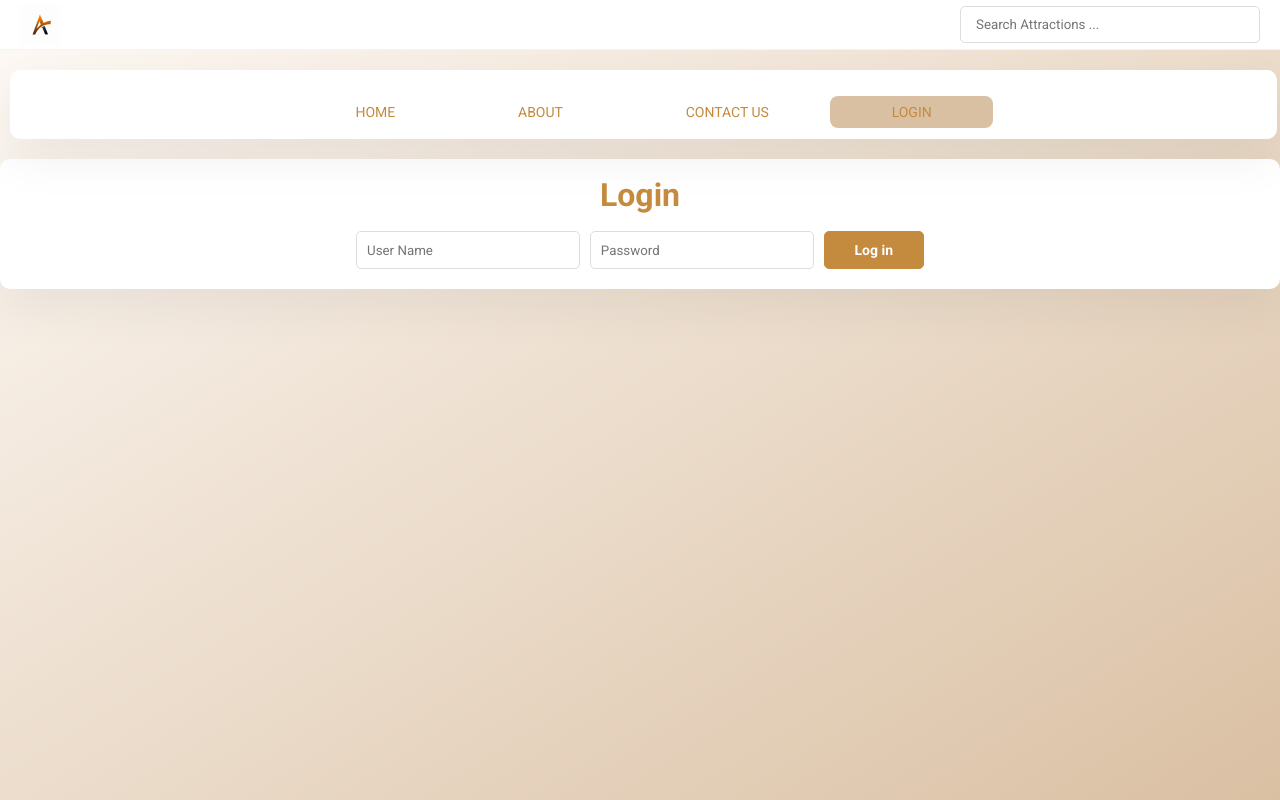
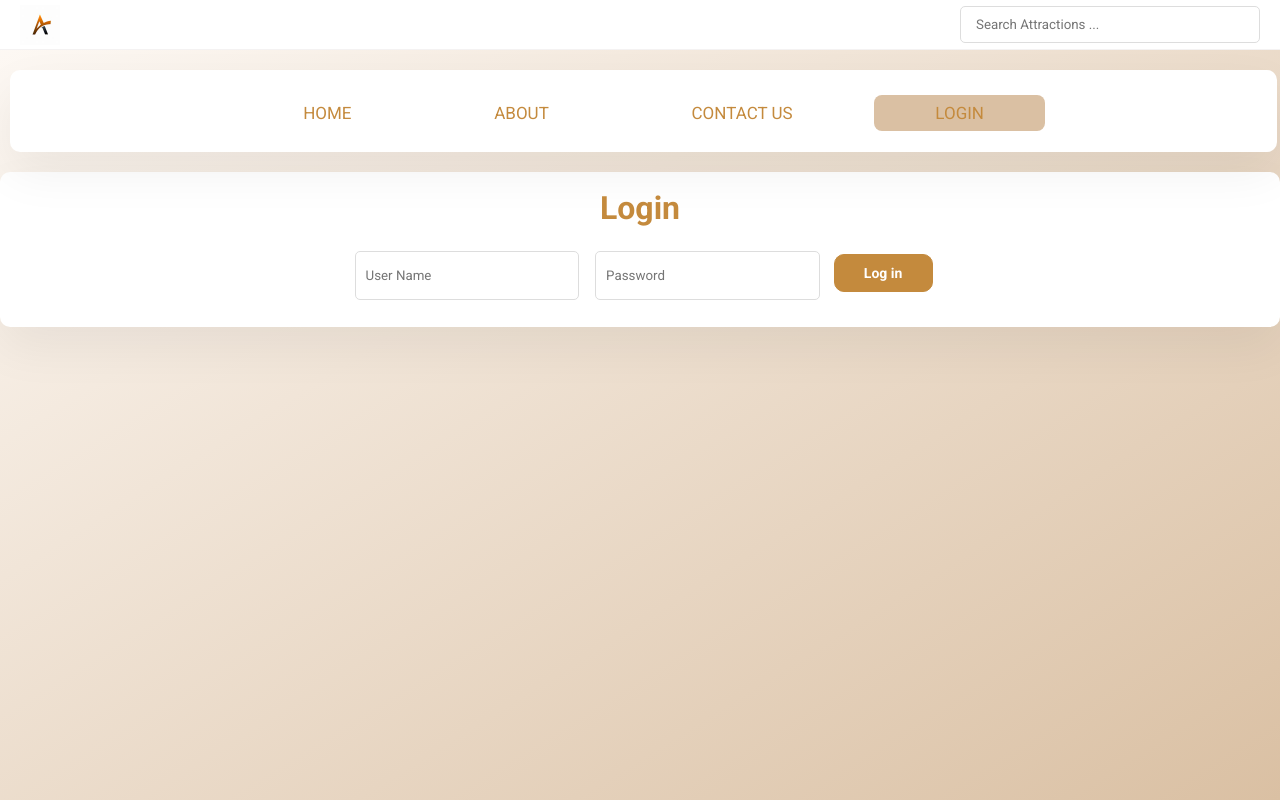
Before and after one commit to renraelreve/adventura, a React (Create React App) app: page /login in a window 1280 px wide. Built offline with nearby package versions, Linux system fonts and the light colour scheme.

Commit message:
updated colours on main page and other CSS components

```diff
--- a/src/components/SearchInput.js
+++ b/src/components/SearchInput.js
@@ -51,10 +51,10 @@ export default function SearchInput({ onSetCategory, onSetKeyword }) {
           // value={keyword}
           // onChange={(e) => {
           //   onSetKeyword(e.target.value);
-          // }}
+          // }
         />
       </div>
-      <button style={{ marginTop: "10px"}}>Sumbit</button>
+      <button>Submit</button>
     </form>
   );
 }
--- a/src/index.css
+++ b/src/index.css
@@ -126,13 +126,14 @@ a:visited {
 
 a:hover,
 a:active {
-  color: var(--color-primary);
-  background-color: var(--color-primary-light);
+  color: var(--color-primary-dark);
+  background-color: var(--color-primary-light-2);
+  border-radius: 10px;
 }
 
 button {
   padding: 10px 20px;
-  border-radius: 5px;
+  border-radius: 10px;
   border: 1px solid var(--color-primary-dark);
   background-color: var(--color-primary-dark);
   color: #fff;
@@ -141,6 +142,8 @@ button {
   font-family: inherit;
   cursor: pointer;
   transition: all 0.2s ease-in;
+  margin-top: 10px;
+  margin-bottom: 15px;
 }
 
 button:hover {
@@ -181,16 +184,17 @@ button:hover {
 
 .top-menu {
   list-style: none;
-  font-size: 1.4rem;
+  font-size: 1.7rem;
   margin-top: 1.5rem;
   text-align: center;
+  padding-bottom: 10px;
+
 }
 
 .top-menu__item {
   margin-bottom: 2rem;
-  display: inline;
-/* add this to turn block item into inline item */
-
+  display: inline; /* add this to turn block item into inline item */
+  padding-left: 20px;
 }
 
 .nav-item {
--- a/src/pages/Login.js
+++ b/src/pages/Login.js
@@ -28,20 +28,20 @@ function Login() {
     <div>
       <h1>Login</h1>
       {!isLoggedIn && (
-        <div style={{ display: "flex", gap: 10 }}>
-          <input
+        <div style={{ display: "flex", gap: 2 }}>
+          <input style={{margin: 7}}
             type="text"
             name="username"
             onChange={formChangeHandler}
             value={loginForm.username}
             placeholder="User Name" />
-          <input
+          <input style={{margin: 7}}
             type="password"
             name="password"
             onChange={formChangeHandler}
             value={loginForm.password}
             placeholder="Password" />
-          <button style={{ width: 200 }} type="submit" onClick={handleSubmit}>
+          <button style={{width: 200, marginLeft: 5}} type="submit" onClick={handleSubmit}>
             Log in
           </button>
         </div>
```
